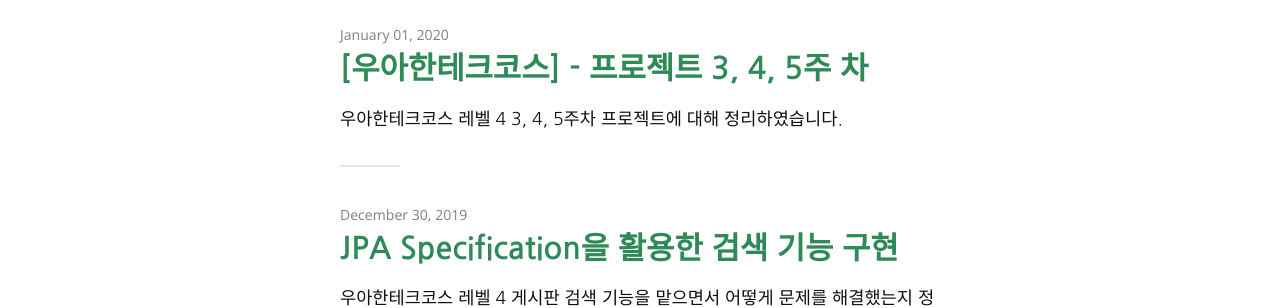
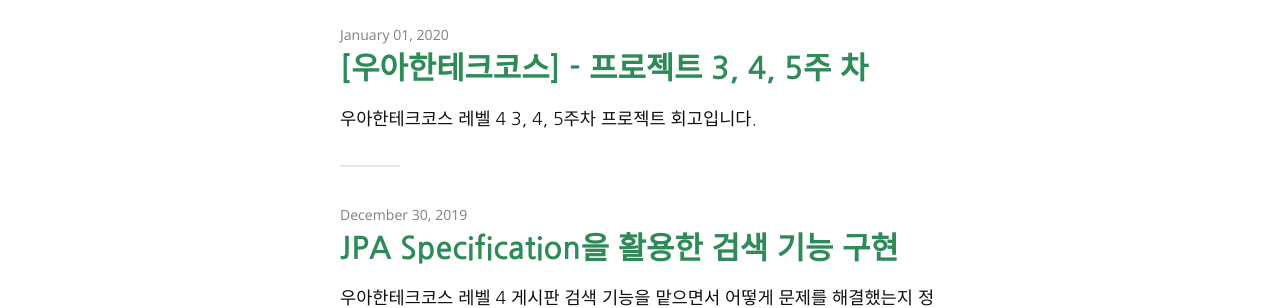
Before and after one commit to hyojaekim/hyojaekim.github.io, a Jekyll site: the page built from index.html, in a window 1280 px wide and 900 px high. Shown: the part 402-710 px from the top of the window. Built offline with Jekyll 4.4.1, drawn with Linux system fonts in a browser that asks for light colours; nearby versions of some CDN libraries; the list of posts is cut into pages by our own code.

Commit message:
feat: WoowaCrew 회고 포스팅

```diff
--- a/_posts/2020-01-01-woowacrew-last.md
+++ b/_posts/2020-01-01-woowacrew-last.md
@@ -2,7 +2,7 @@
 layout: post
 title: "[우아한테크코스] - 프로젝트 3, 4, 5주 차"
 date: 2020-01-01 14:50:28 -0900
-description: 우아한테크코스 레벨 4 3, 4, 5주차 프로젝트에 대해 정리하였습니다.
+description: 우아한테크코스 레벨 4 3, 4, 5주차 프로젝트 회고입니다.
 categories: 우아한테크코스
 ---
 
```
